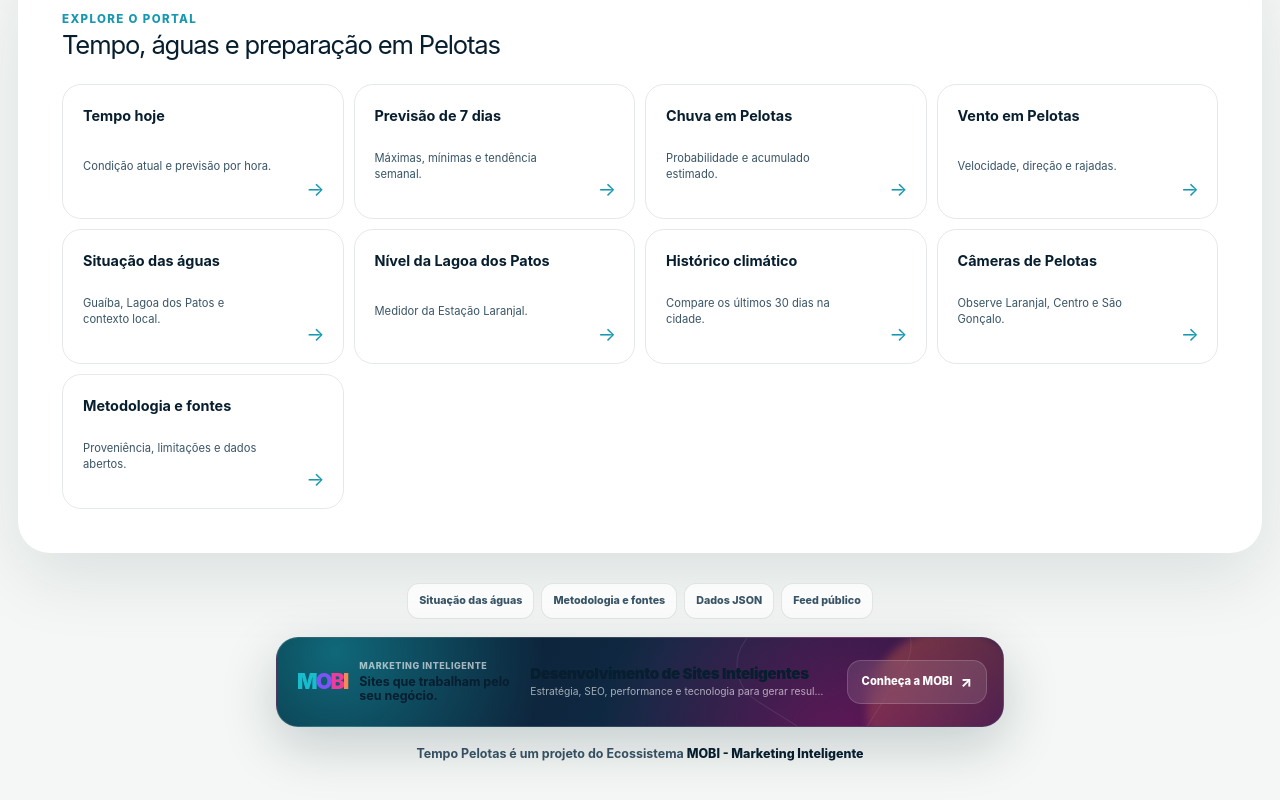
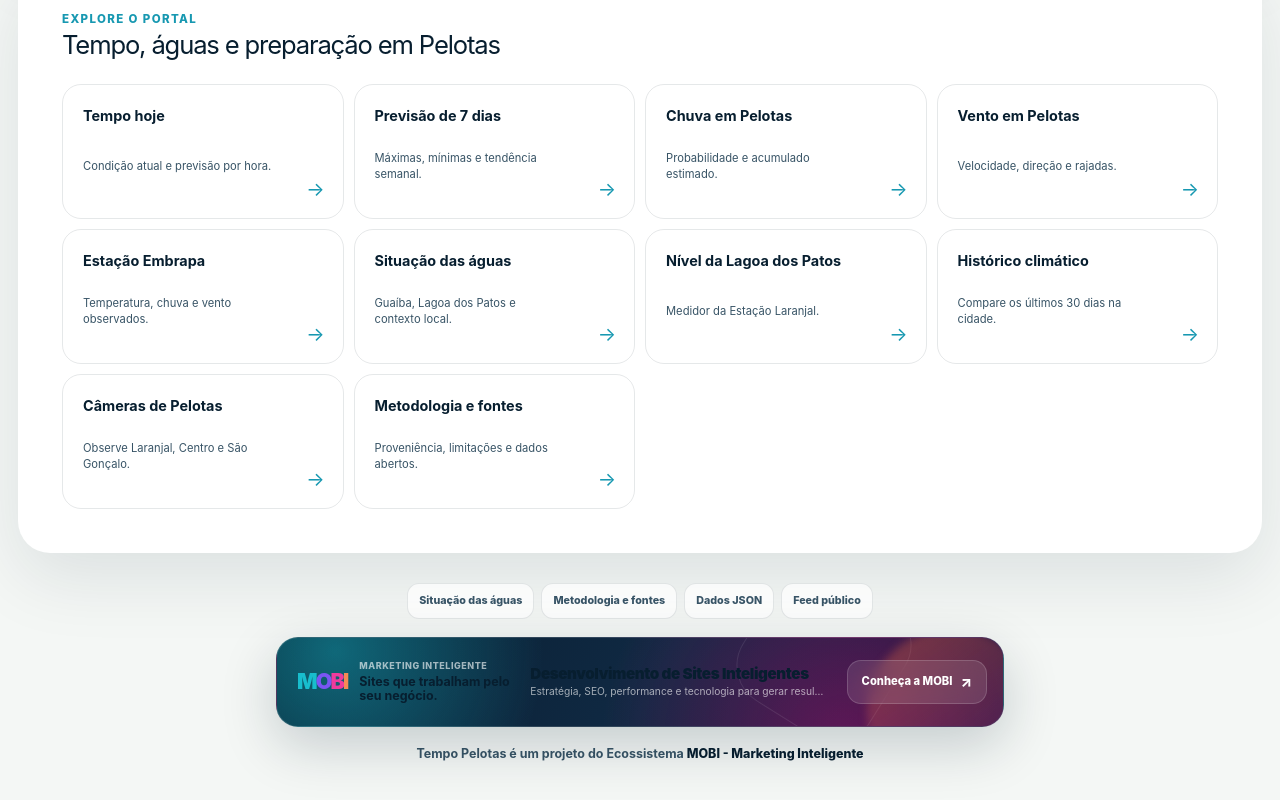
Before and after one commit to agenciamobi/tempopelotas, a Next.js app: page /alertas in a window 1280 px wide. Shown: the part 1822-2622 px from the top of the page. Built offline with nearby package versions, Linux system fonts and the light colour scheme; no server answers.

Commit message:
Inclui estação Embrapa na navegação interna

```diff
--- a/components/weather-navigation.tsx
+++ b/components/weather-navigation.tsx
@@ -20,6 +20,11 @@ const pages = [
     href: "/vento-em-pelotas",
     title: "Vento em Pelotas",
     description: "Velocidade, direção e rajadas.",
+  },
+  {
+    href: "/estacao-embrapa-pelotas",
+    title: "Estação Embrapa",
+    description: "Temperatura, chuva e vento observados.",
   },
   {
     href: "/situacao-hidrologica-pelotas",
```
